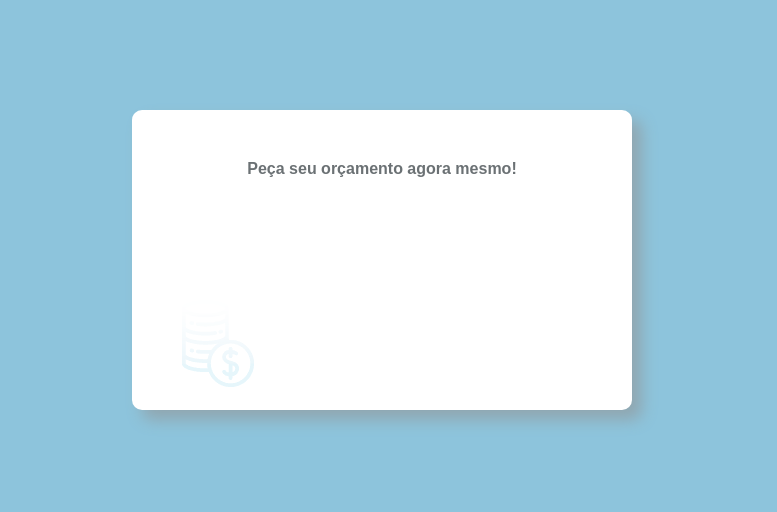
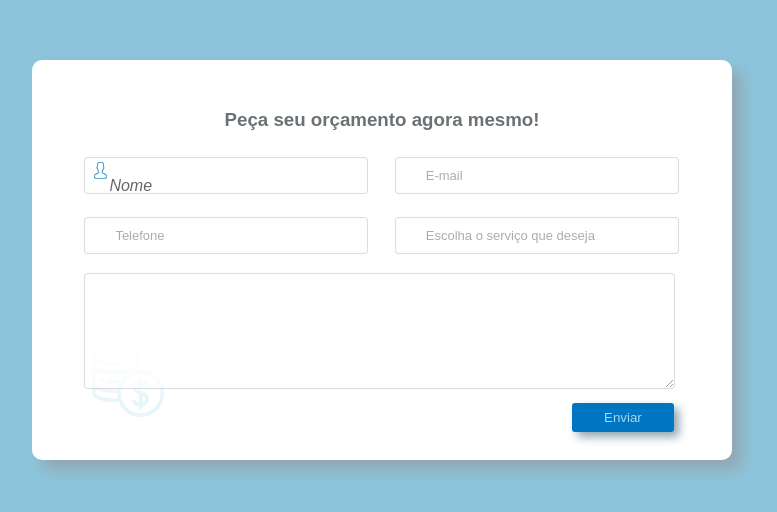
Before and after one commit to VictorMaciel28/TesteEstagio, a plain HTML site: page index.html in a window 1280 px wide. Shown: the part 140-652 px from the top of the page, without its empty margins (258-1035 px from the left). Drawn offline with Linux system fonts and the light colour scheme.

Commit message:
Inclusão dos campos do formulário e da validação.
As imagens ainda não receberam os locais adequados.

```diff
--- /dev/null
+++ b/app.js
@@ -0,0 +1,3 @@
+function validar(){
+  alert("Formulario Enviado!");
+}
--- a/index.html
+++ b/index.html
@@ -11,21 +11,42 @@
 </head>
 
 <body>
-  <div class="Form">
-    <div class="bgimage">
-      <img src="imagens/1.png" alt="">
-    </div>
-    <div class="titulo">
-        <h4>
-          Peça seu orçamento agora mesmo!
-        </h4>
-    </div>
+  <form onsubmit="validar()">
+    <div class="Form">
+      <div class="bgimage"><img src="imagens/1.png"></div>
+      <div class="titulo">
+        <h3>Peça seu orçamento agora mesmo!</h3>
+      </div>
+
+      <div class="inputs form-groupd">
+        <div class="line">
+          <div class="inner-addon left-addon">
+            <input type="text" class="form-control inputText" required/>
+            <i class="img floating-label">Nome </i>
+            <input type="email" class="form-control inputText" placeholder="E-mail" required/>
+            <i class="img"></i>
+          </div>
+          <div class="inner-addon left-addon">
+            <input maxlength="" type="number" class="form-control inputText" placeholder="Telefone" required/>
+            <i class="img"></i>
+            <input type="text" class="form-control inputText" placeholder="Escolha o serviço que deseja" required/>
+            <i class="img"></i>
+          </div>
+        </div>
+
+        <div>
+          <textarea class="textbox" required></textarea>
+        </div>
+        <button>Enviar</button>
+      </div>
+  </form>
   </div>
 
 
 
   <!-- Dependência jQuery-->
   <script src="js/jquery-3.3.1.min.js"></script>
+  <script src="app.js"></script>
 </body>
 
 </html>
--- a/style/index.css
+++ b/style/index.css
@@ -7,12 +7,12 @@ html, body {
 
 .Form {
   position: absolute;
-  width: 500px;
-  height: 300px;
+  width: 700px;
+  height: 400px;
   z-index: 15;
   top: 50%;
   left: 50%;
-  margin: -150px 0 0 -250px;
+  margin: -200px 0 0 -350px;
   border-radius: 10px;
   box-shadow: 10px 10px 15px #90a7b1;
   background-color: white;
@@ -22,7 +22,7 @@ html, body {
 .titulo{
   font-family: 'Rockwell', sans-serif;
   text-align: center;
-  margin-top: 10%;
+  margin-top: 7%;
   color: #6b7174;
 }
 
@@ -31,6 +31,118 @@ html, body {
   background-repeat: no-repeat;
   background-attachment: fixed;
   position: absolute;
-  margin-top: 190px;
-  margin-left: 50px;
+  margin-top: 270px;
+  margin-left: 60px;
 }
+
+.inputs{
+  position: absolute;
+  width: 640px;
+  height: 300px;
+  top:50%;
+  left: 50%;
+  margin: -125px 0 0 -320px;
+}
+
+
+.inner-addon .img {
+  position: absolute;
+  padding: 15px;
+  width: 200px;
+  pointer-events: none;
+  margin-left: 3.5%;
+  margin-top: 3.5%;
+}
+
+/* align icon */
+.left-addon .img  { left:  10px; top: 5px;}
+/* add padding  */
+.left-addon input  { padding-left:  30px; }
+
+.img{
+  background-image: url(../imagens/2.png);
+  background-repeat: no-repeat;
+}
+.form-control {
+  border-color: #bcc0c2e7;
+  border-radius: 4px;
+  border-style: solid;
+  border-width: 0.8px;
+  width: 250px;
+  height: 33px;
+  margin-left: 3.5%;
+  margin-top: 3.5%;
+  opacity: 0.6;
+
+
+}
+label {
+  margin-left: 10px;
+  margin-top: 10px;
+}
+
+.textbox{
+  opacity: 0.6;
+  border-color: #bcc0c2e7;
+  border-radius: 4px;
+  border-style: solid;
+  border-width: 0.8px;
+  width: 585px;
+  height: 110px;
+  margin-left: 3.5%;
+  margin-top: 3%;
+}
+.textbox:focus {
+  outline: none !important;
+  border:1px solid #719ECE;
+  box-shadow: 0 0 5px #719ECE;
+}
+
+
+input:focus ~ .floating-label,
+input:not(:focus):valid ~ .floating-label{
+  top: -15px;
+  opacity: 0.6;
+  bottom: 20px;
+  margin-left: 20px;
+  font-size: 11px;
+  font-family: 'Rockwell', sans-serif;
+  color:#0176c2;
+}
+
+.inputText {
+  opacity: 0.6;
+  font-size: 13px;
+  font-family: 'Rockwell', sans-serif;
+}
+.inputText:focus {
+  outline: none !important;
+  border:1px solid #719ECE;
+}
+
+.floating-label {
+  opacity: 0.6;
+  pointer-events: none;
+  margin-left: 30px;
+  left: 20px;
+  padding-top: -5px;
+  transition: 0.2s ease all;
+  font-family: 'Rockwell', sans-serif;
+
+}
+
+button{
+  margin-left:510px;
+  margin-top:10px;
+  padding-left: 30px;
+  padding-right: 30px;
+  padding-top:5px;
+  padding-bottom:5px;
+  border-radius:3px;
+  font-family: 'Rockwell', sans-serif;
+  box-shadow: 5px 5px 10px #90a7b1;
+  border-style: solid;
+  color: #a7d9ed;
+  background-color: #0076c2;
+  border-color: #0076c2;
+}
```
